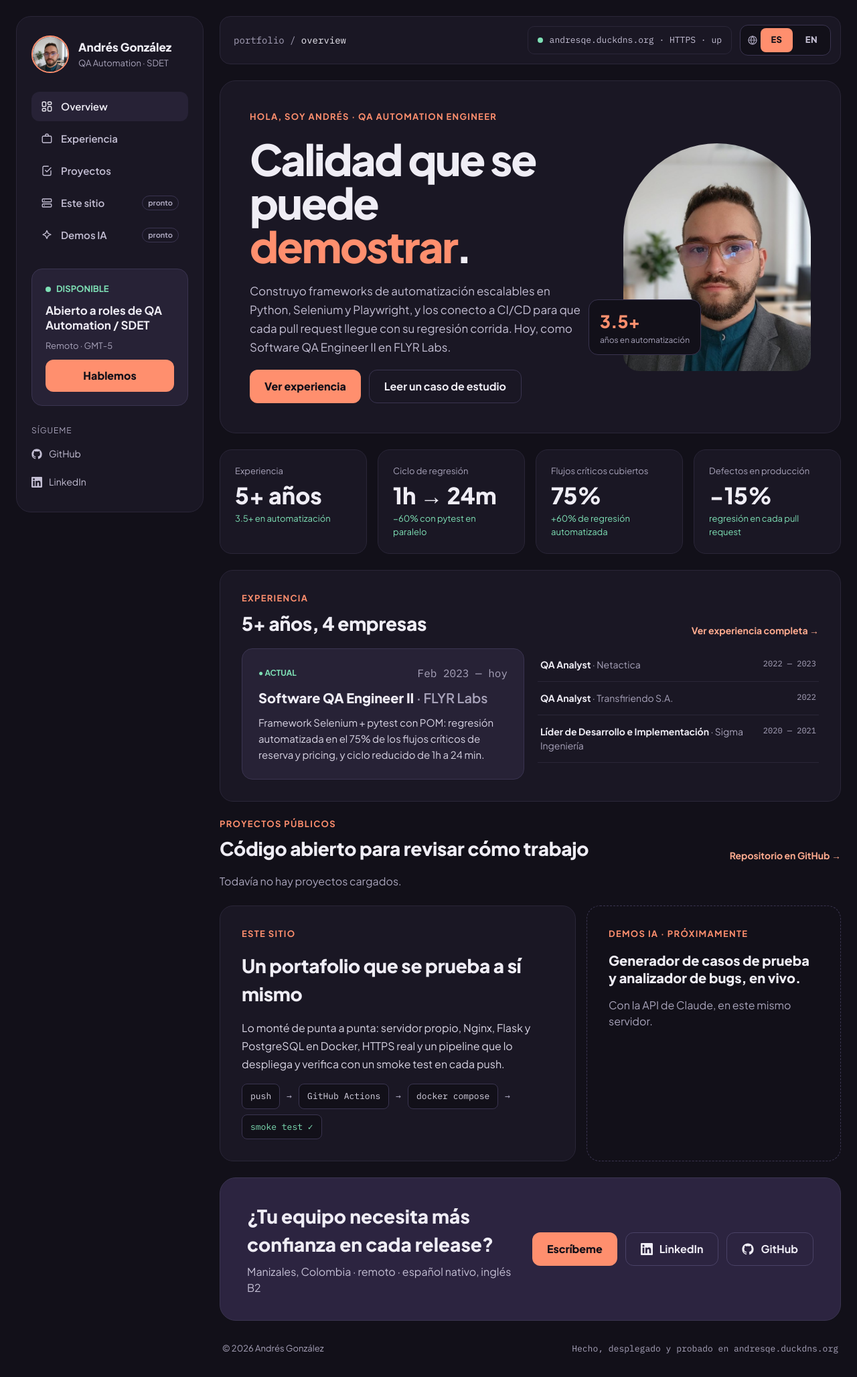
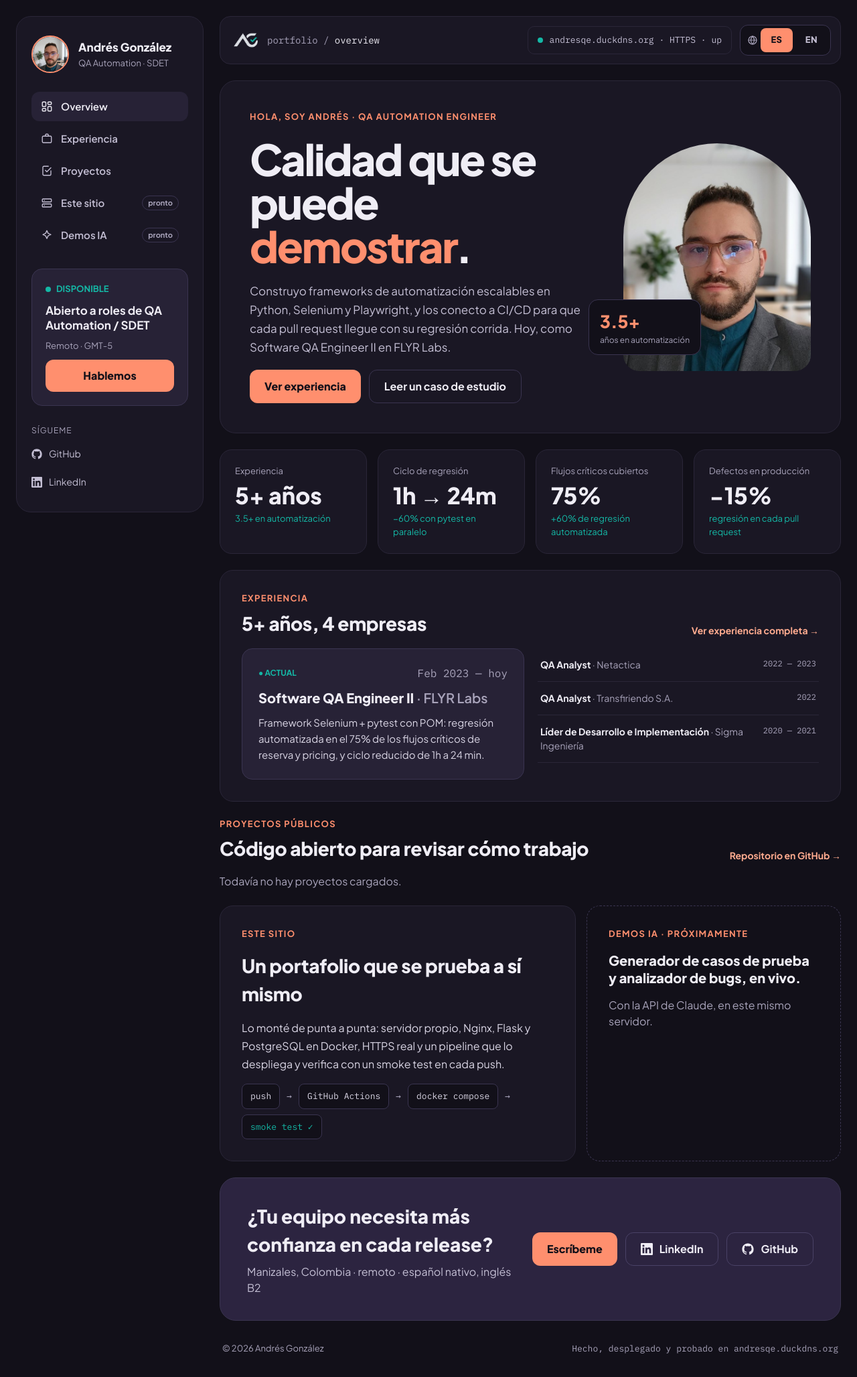
Before and after one commit to anfelgonta201514/qa-portfolio-server, a Flask app: page / in a window 1280 px wide. Shown: the whole page at 67% size. Run offline with Flask 3, Linux system fonts and the light colour scheme; data that the repository does not hold is empty.

Commit message:
feat: favicon y logo AG, enlaces sociales en pestaña nueva y verde #14b8a6
- Logo AG con check (variante "Minimalista") como favicon: favicon.ico
  (16-64px, también servido en /favicon.ico), favicon-32.png,
  apple-touch-icon.png, icon-192/512.png; mismo favicon en el panel admin.
- logo-mark.png en el header, enlazado al Overview.
- GitHub y LinkedIn (menú lateral y contacto) abren en pestaña nueva.
- Color de éxito/estado (--ok) cambiado a #14b8a6.
- README: sección de logo y paleta.

```diff
--- a/app/public.py
+++ b/app/public.py
@@ -1,6 +1,6 @@
 from pathlib import Path
 
-from flask import Blueprint, current_app, render_template
+from flask import Blueprint, current_app, render_template, send_from_directory
 
 import content
 from models import Project
@@ -70,6 +70,11 @@
     return _render("case_ui", lang, "site/case_ui.html", case=content.CASE_UI[lang])
 
 
+@public_bp.get("/favicon.ico")
+def favicon():
+    return send_from_directory(Path(current_app.static_folder) / "img", "favicon.ico", mimetype="image/vnd.microsoft.icon")
+
+
 VIEWS = {"overview": _overview, "experience": _experience, "case_ui": _case_ui}
 
 # Una regla por página e idioma (ej. /experiencia y /en/experience), con
--- a/app/static/site.css
+++ b/app/static/site.css
@@ -14,7 +14,7 @@
   --muted: #a8a3ba;
   --accent: #ff8f6e;
   --accent-hover: #ffab8f;
-  --ok: #7ee0b5;
+  --ok: #14b8a6;
   --radius: 20px;
   --mono: "IBM Plex Mono", ui-monospace, monospace;
 }
@@ -183,6 +183,9 @@
   border-radius: 16px;
   padding: 12px 14px 12px 20px;
 }
+.crumbs-wrap { display: flex; align-items: center; gap: 14px; min-width: 0; }
+.brand-mark { display: inline-flex; flex-shrink: 0; }
+.brand-mark img { display: block; width: 36px; height: 36px; }
 .crumbs { font-family: var(--mono); font-size: 14px; color: var(--muted); }
 .crumbs a { color: var(--muted); }
 .crumbs span { color: var(--text); }
--- a/app/templates/base.html
+++ b/app/templates/base.html
@@ -4,6 +4,7 @@
   <meta charset="utf-8">
   <meta name="viewport" content="width=device-width, initial-scale=1">
   <title>{% block title %}Andres Gonzalez — QA Automation{% endblock %}</title>
+  <link rel="icon" href="{{ url_for('static', filename='img/favicon.ico') }}" sizes="any">
   <link rel="stylesheet" href="{{ url_for('static', filename='style.css') }}">
 </head>
 <body>
--- a/app/templates/site/layout.html
+++ b/app/templates/site/layout.html
@@ -10,6 +10,10 @@
   <link rel="alternate" hreflang="{{ alt_lang }}" href="{{ request.url_root.rstrip('/') }}{{ path }}">
   {% endfor %}
   <link rel="alternate" hreflang="x-default" href="{{ request.url_root.rstrip('/') }}{{ alternates.es }}">
+  <link rel="icon" href="{{ url_for('static', filename='img/favicon.ico') }}" sizes="any">
+  <link rel="icon" type="image/png" sizes="32x32" href="{{ url_for('static', filename='img/favicon-32.png') }}">
+  <link rel="apple-touch-icon" href="{{ url_for('static', filename='img/apple-touch-icon.png') }}">
+  <meta name="theme-color" content="#121019">
   <link rel="preconnect" href="https://fonts.googleapis.com">
   <link rel="preconnect" href="https://fonts.gstatic.com" crossorigin>
   <link rel="stylesheet" href="https://fonts.googleapis.com/css2?family=Plus+Jakarta+Sans:wght@400;500;600;700;800&family=IBM+Plex+Mono:wght@400;500&display=swap">
@@ -56,14 +60,17 @@
 
     <div class="follow">
       <span class="follow-title">{{ t.follow }}</span>
-      <a href="{{ links.github }}" rel="noopener">{{ brand("github", 16) }}<span>GitHub</span></a>
-      <a href="{{ links.linkedin }}" rel="noopener">{{ brand("linkedin", 16) }}<span>LinkedIn</span></a>
+      <a href="{{ links.github }}" target="_blank" rel="noopener noreferrer">{{ brand("github", 16) }}<span>GitHub</span></a>
+      <a href="{{ links.linkedin }}" target="_blank" rel="noopener noreferrer">{{ brand("linkedin", 16) }}<span>LinkedIn</span></a>
     </div>
   </aside>
 
   <div class="content">
     <header class="topbar">
-      <div class="crumbs">{% block crumbs %}portfolio / <span>overview</span>{% endblock %}</div>
+      <div class="crumbs-wrap">
+        <a class="brand-mark" href="{{ urls.overview }}" aria-label="Andrés González — Overview"><img src="{{ url_for('static', filename='img/logo-mark.png') }}" alt="" width="36" height="36"></a>
+        <div class="crumbs">{% block crumbs %}portfolio / <span>overview</span>{% endblock %}</div>
+      </div>
       <div class="topbar-actions">
         <span class="status-pill"><span class="dot"></span>andresqe.duckdns.org · HTTPS · up</span>
         <nav class="lang-switch" aria-label="{{ t.lang_label }}">
--- a/app/templates/site/overview.html
+++ b/app/templates/site/overview.html
@@ -100,8 +100,8 @@
   </div>
   <div class="actions">
     <a class="btn btn-primary" href="mailto:{{ links.email }}" data-email-dialog>{{ t.write }}</a>
-    <a class="btn btn-ghost" href="{{ links.linkedin }}" rel="noopener">{{ brand("linkedin") }}<span>LinkedIn</span></a>
-    <a class="btn btn-ghost" href="{{ links.github }}" rel="noopener">{{ brand("github") }}<span>GitHub</span></a>
+    <a class="btn btn-ghost" href="{{ links.linkedin }}" target="_blank" rel="noopener noreferrer">{{ brand("linkedin") }}<span>LinkedIn</span></a>
+    <a class="btn btn-ghost" href="{{ links.github }}" target="_blank" rel="noopener noreferrer">{{ brand("github") }}<span>GitHub</span></a>
   </div>
 </section>
 {% endblock %}
```
Also changed, not shown: README.md, app/static/img/apple-touch-icon.png (added), app/static/img/favicon-32.png (added), app/static/img/favicon.ico (added), app/static/img/icon-192.png (added), app/static/img/icon-512.png (added), app/static/img/logo-mark.png (added).
